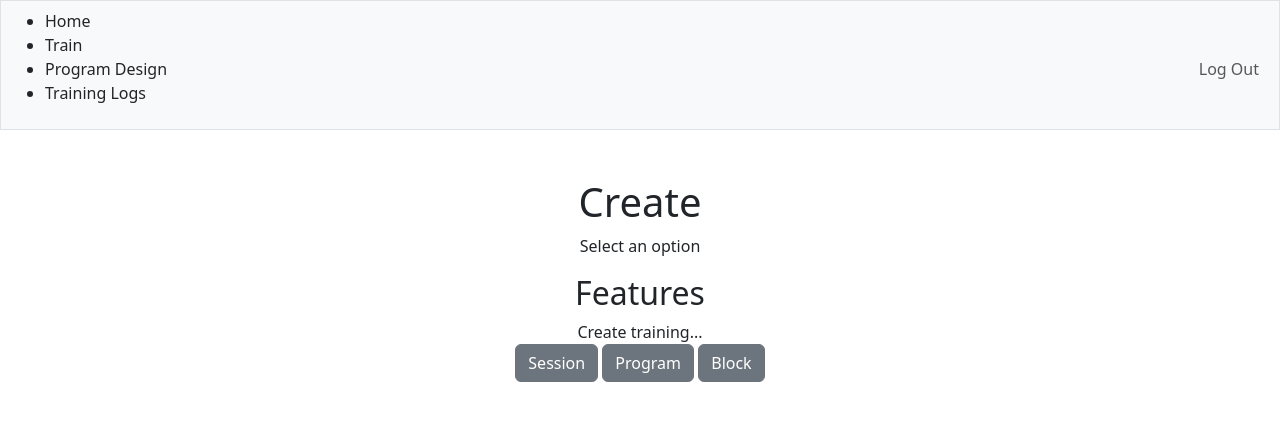
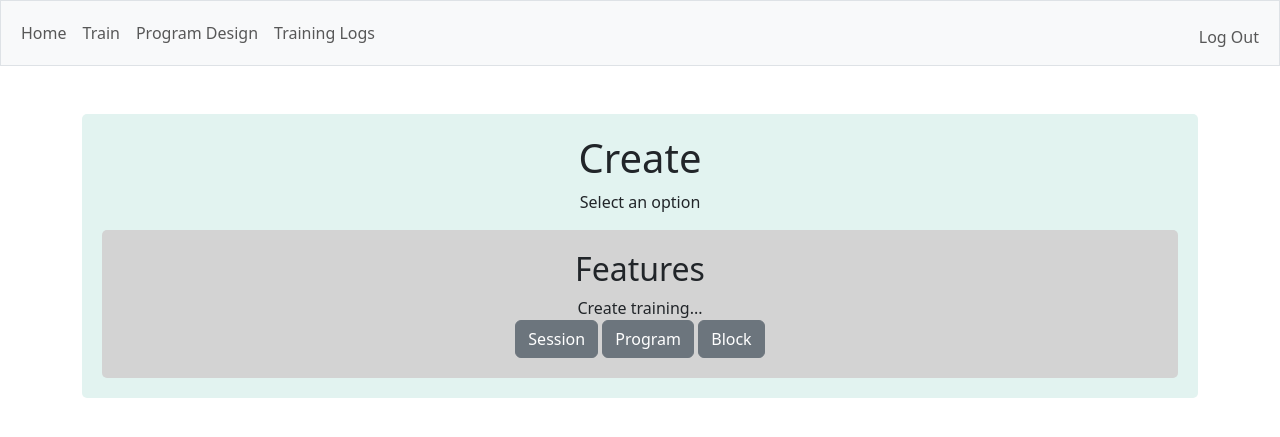
Before and after one commit to TytanGorilla/fine_fitness, a Flask app: page /create in a window 1280 px wide. Shown: the top 437 px of the page. Run offline with Flask 3, Linux system fonts and the light colour scheme; the visitor is signed in with stand-in values (Sample User, id 1); some libraries are stand-ins or nearby versions.

Commit message:
Added: Dynamic forms using JS scripts

```diff
--- a/static/styles.css
+++ b/static/styles.css
@@ -0,0 +1,17 @@
+.custom-container {
+    background-color: lightgrey;
+    /* Light grey background */
+    border-radius: 5px;
+    /* Rounded corners of 5px */
+    padding: 20px;
+    /* Adds padding inside the div */
+}
+
+.back-container {
+    background-color: rgb(226, 243, 240);
+    /* Light grey background */
+    border-radius: 5px;
+    /* Rounded corners of 5px */
+    padding: 20px;
+    /* Adds padding inside the div */
+}
--- a/templates/create.html
+++ b/templates/create.html
@@ -5,19 +5,51 @@ Create
 {% endblock %}
 
 {% block main %}
-<div>
+<div class="back-container">
     <h1>Create</h1>
     <p>Select an option</p>
-    <div class="container text-center">
+    <div class="container text-center custom-container">
         <h2>Features</h2>
         <div class="row">
             <div class="col">Create training...</div>
             <div class="container text-center">
-                <a href="" class="btn btn-secondary">Session</a>
+                <button type="button" onclick="showForm()" class="btn btn-secondary">Session</button>
                 <a href="/design" class="btn btn-secondary">Program</a>
                 <a href="/design" class="btn btn-secondary">Block</a>
             </div>
         </div>
     </div>
+    <!-- Form that is initially hidden -->
+    <form id="exerciseForm">
+        <table id="exerciseTable">
+            <thead>
+                <tr>
+                    <th>Exercise Name</th>
+                    <th>Load (kg)</th>
+                    <th>Sets</th>
+                    <th>Reps</th>
+                    <th>RIR</th>
+                </tr>
+            </thead>
+            <tbody>
+                <tr>
+                    <td><input type="text" name="exercise_name[]" placeholder="Exercise"></td>
+                    <td><input type="number" name="load[]" placeholder="Load (kg)"></td>
+                    <td><input type="number" name="sets[]" placeholder="Sets" oninput="updateRepsFields(this)"></td>
+                    <td id="reps-cell">
+                        <!-- Reps input fields will be inserted here dynamically -->
+                    </td>
+                    <td><input type="number" name="rir[]" placeholder="RIR"></td>
+                </tr>
+            </tbody>
+        </table>
+
+        <button type="button" onclick="addExerciseRow()">Add Exercise</button>
+        <button type="submit">Submit</button>
+    </form>
 </div>
 {% endblock %}
+
+{% block scripts %}
+<script src="{{ url_for('static', filename='js/form.js') }}"></script>
+{% endblock %}
--- a/templates/design.html
+++ b/templates/design.html
@@ -5,10 +5,10 @@ Design
 {% endblock %}
 
 {% block main %}
-<div>
+<div class="back-container">
     <h1>Design</h1>
     <p>Select a filter to display</p>
-    <div class="container text-center">
+    <div class="container text-center custom-container">
         <h2>Features</h2>
         <div class="row">
             <div class="col">Design complex training programs.</div>
--- a/templates/display.html
+++ b/templates/display.html
@@ -5,10 +5,10 @@ Display
 {% endblock %}
 
 {% block main %}
-<div>
+<div class="back-container">
     <h1>Display</h1>
     <p>Select an filter to display</p>
-    <div class="container text-center">
+    <div class="container text-center custom-container">
         <h2>Features</h2>
         <div class="row">
             <div class="col">Perform queries on logged performance & display training data.</div>
--- a/templates/index.html
+++ b/templates/index.html
@@ -5,13 +5,13 @@ Index
 {% endblock %}
 
 {% block main %}
-<div>
+<div class="back-container">
     <h1>Welcome to TYTAN's Fine Fitness Application</h1>
     <p>An intuitive exercise logger for planning and deploying training blocks.</p>
     <div class="container text-center">
         <h2>Features</h2>
         <div class="row">
-            <div class="container text-center">
+            <div class="container text-center customer-container">
                 <div class="row">
                     <div class="col">
                         <p>Create Training sessions.</p>
--- a/templates/layout.html
+++ b/templates/layout.html
@@ -28,7 +28,7 @@
     <nav class="bg-light border navbar navbar-expand-md navbar-light">
         <div class="container-fluid">
             {% if session["user_id"] %}
-            <ul>
+            <ul class="navbar-nav me-auto">
                 <li class="nav-item"><a class="nav-link" href="/">Home</a></li>
                 <li class="nav-item"><a class="nav-link" href="/create">Train</a></li>
                 <li class="nav-item"><a class="nav-link" href="/design">Program Design</a></li>
@@ -38,7 +38,7 @@
                 <li class="nav-item"><a class="nav-link" href="/logout">Log Out</a></li>
             </ul>
             {% else %}
-            <ul>
+            <ul class="navbar-nav me-auto">
                 <li class="nav-item"><a class="nav-link" href="/">Home</a></li>
                 <li class="nav-item"><a class="nav-link" href="/register">Register</a></li>
                 <li class="nav-item"><a class="nav-link" href="/login">Log In</a></li>
@@ -50,6 +50,8 @@
         {% block main %}{% endblock %}
     </main>
 
+    <!-- Place for additional scripts, to be included by child templates -->
+    {% block scripts %}{% endblock %}
 </body>
 
 </html>
```
Also changed, not shown: static/js/form.js (added, +56 -0 lines).
